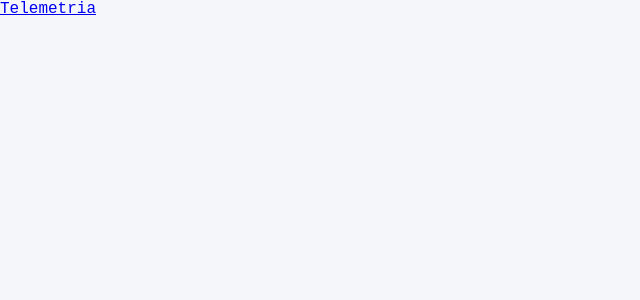
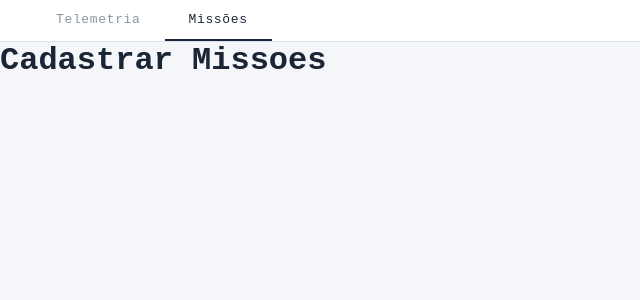
Before and after one commit to KaioLC/top-frame-hospitalar, a React (Vite) app: page /missoes in a window 1280 px wide. Before the commit this address had no page. Shown: the top 300 px of the page, without its empty margins (0-640 px from the left). Built offline with nearby package versions, Linux system fonts and the light colour scheme.

Commit message:
navegacao entre paginas estruturada

```diff
--- a/src/App.jsx
+++ b/src/App.jsx
@@ -2,7 +2,7 @@ import { BrowserRouter, Routes, Route } from 'react-router-dom'
 import Navbar from './components/Navbar'
 import Telemetria from './pages/Telemetria'
 import CadastroMissoes from './pages/CadastroMissoes'
-
+import './styles/App.css'
 
 function App() {
   return (
@@ -10,6 +10,7 @@ function App() {
       <Navbar />
       <Routes>
         <Route path="/" element={<Telemetria />} />
+        <Route path="/missoes" element={<CadastroMissoes />} />
       </Routes>
     </BrowserRouter>
   )
--- a/src/components/Navbar.jsx
+++ b/src/components/Navbar.jsx
@@ -2,11 +2,13 @@ import { NavLink } from 'react-router-dom'
 
 function Navbar() {
   return (
-    <nav className="abas">
+    <nav className="navbar">
       <NavLink to="/" className={({ isActive }) => isActive ? 'aba aba-ativa' : 'aba'}>
         Telemetria
       </NavLink>
-
+      <NavLink to="/missoes" className={({ isActive }) => isActive ? 'aba aba-ativa' : 'aba'}>
+        Missões
+      </NavLink>
     </nav>
   )
 }
--- a/src/pages/CadastroMissoes.jsx
+++ b/src/pages/CadastroMissoes.jsx
@@ -0,0 +1,10 @@
+
+
+
+function CadastroMissoes() {
+  return (
+    <h1>Cadastrar Missoes</h1>
+  )
+}
+
+export default CadastroMissoes
--- a/src/styles/App.css
+++ b/src/styles/App.css
@@ -0,0 +1,27 @@
+.navbar {
+  display: flex;
+  gap: 0;
+  padding: 0 2rem;
+  background: #ffffff;
+  border-bottom: 1px solid #dde3ec;
+}
+
+.aba {
+  padding: 12px 24px;
+  font-family: 'Courier New', monospace;
+  font-size: 13px;
+  letter-spacing: 0.05em;
+  color: #8a96a8;
+  text-decoration: none;
+  border-bottom: 2px solid transparent;
+  transition: color 0.2s, border-color 0.2s;
+}
+
+.aba:hover {
+  color: #1a2636;
+}
+
+.aba-ativa {
+  color: #1a2636;
+  border-bottom: 2px solid #1a2636;
+}
```
Also changed, not shown: 1 other file (tests, documents, lock files or other folders).
